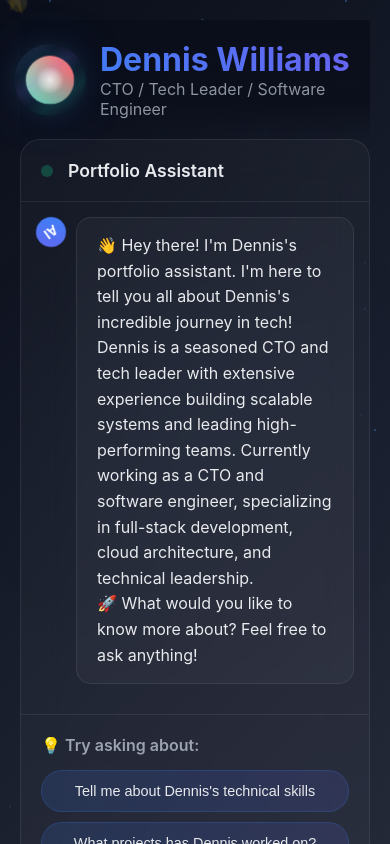
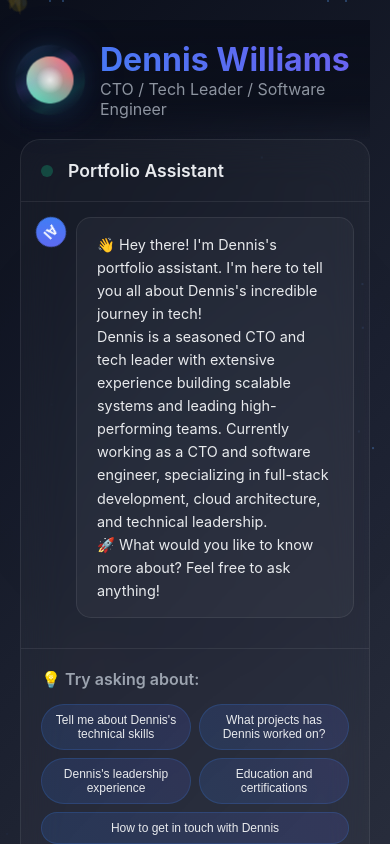
Before and after one commit to denwilliams/portfolio, a React (Vite) app: page / in a window 390 px wide. Shown: the top 844 px of the page. Built offline with nearby package versions, Linux system fonts and the light colour scheme.

Commit message:
Improve responsiveness of suggestion buttons and chat messages for smaller screens

```diff
--- a/src/index.css
+++ b/src/index.css
@@ -506,7 +506,20 @@ body {
 /* Responsive design */
 @media (max-width: 768px) {
   .name { font-size: 2rem; }
-  .suggestion-buttons { flex-direction: column; }
+  .suggestion-buttons {
+    flex-direction: row;
+    flex-wrap: wrap;
+    gap: 8px;
+  }
+  .suggestion-btn {
+    font-size: 0.75rem;
+    padding: 8px 12px;
+    flex: 1;
+    min-width: calc(50% - 4px);
+  }
+  .chat-messages {
+    font-size: 0.9rem;
+  }
   .chat-input {
     padding: 15px;
     gap: 12px;
```
